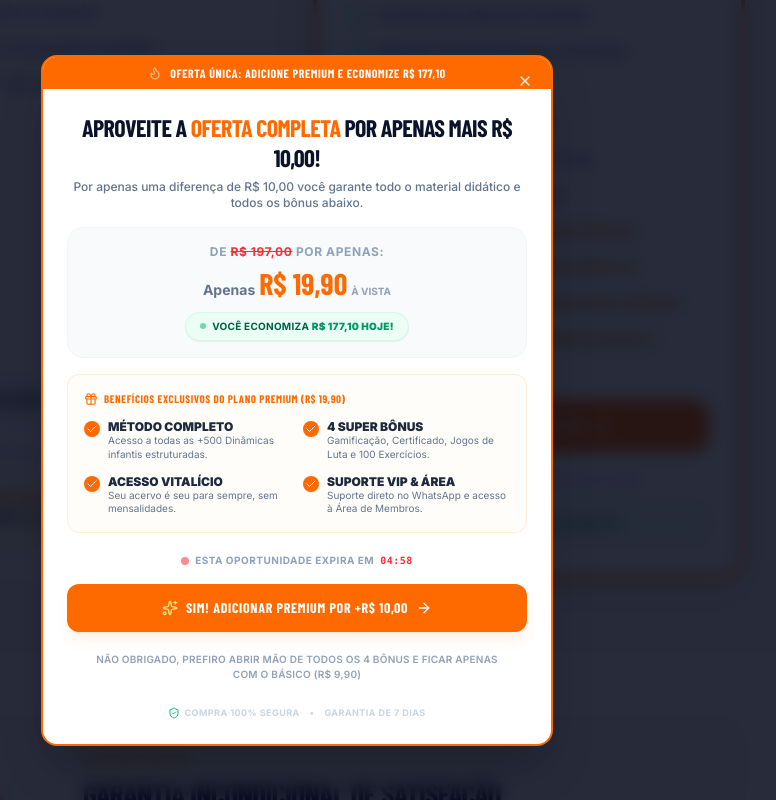
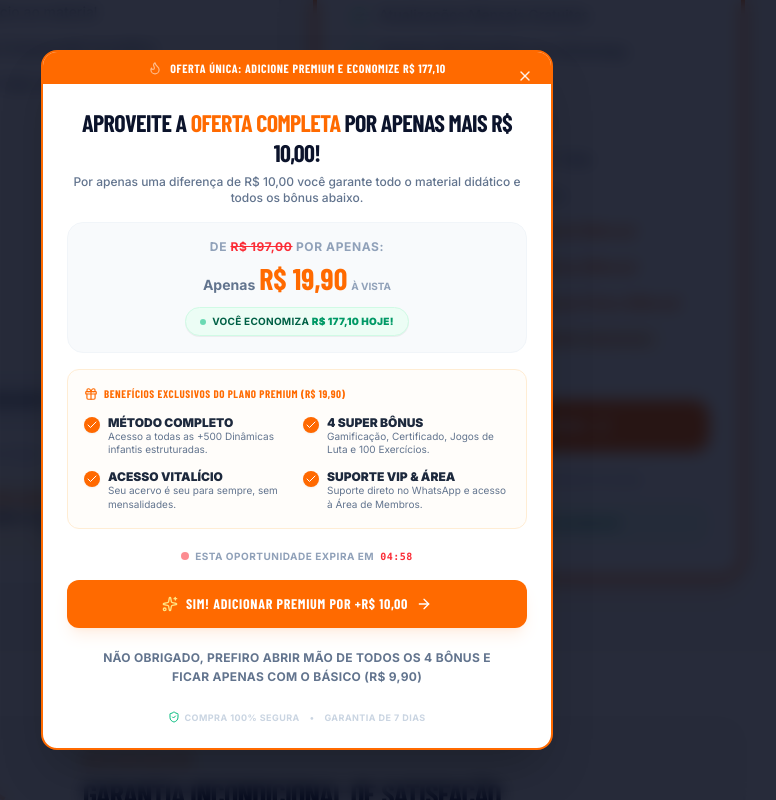
Before and after one commit to marlisstorecom-gif/jiu-jitsu, a React (Vite) app: page / in a window 1280 px wide. Both pictures are taken after a click on the button "ESCOLHER PLANO BÁSICO". Shown: the part 5008-5808 px from the top of the page, without its empty margins (343-1119 px from the left). Built offline with nearby package versions, Linux system fonts and the light colour scheme; a web font is replaced by a local one.

Commit message:
style: improve upsell decline button readability
Update button styling with improved font weight, size, and hover effects to increase visibility and user experience.

```diff
--- a/src/components/UpsellModal.tsx
+++ b/src/components/UpsellModal.tsx
@@ -162,7 +162,7 @@ export default function UpsellModal({ isOpen, onClose, onAccept, onDecline }: Up
             {/* DECLINE BUTTON */}
             <button
               onClick={onDecline}
-              className="w-full py-2.5 px-4 text-slate-400 hover:text-slate-600 font-semibold text-[10px] uppercase tracking-wide text-center cursor-pointer transition-colors"
+              className="w-full py-2.5 px-4 text-slate-500 hover:text-slate-700 hover:underline font-bold text-[11px] sm:text-xs uppercase tracking-wide text-center cursor-pointer transition-colors leading-relaxed"
               id="decline-upsell-btn"
             >
               Não obrigado, prefiro abrir mão de todos os 4 Bônus e ficar apenas com o Básico (R$ 9,90)
```
